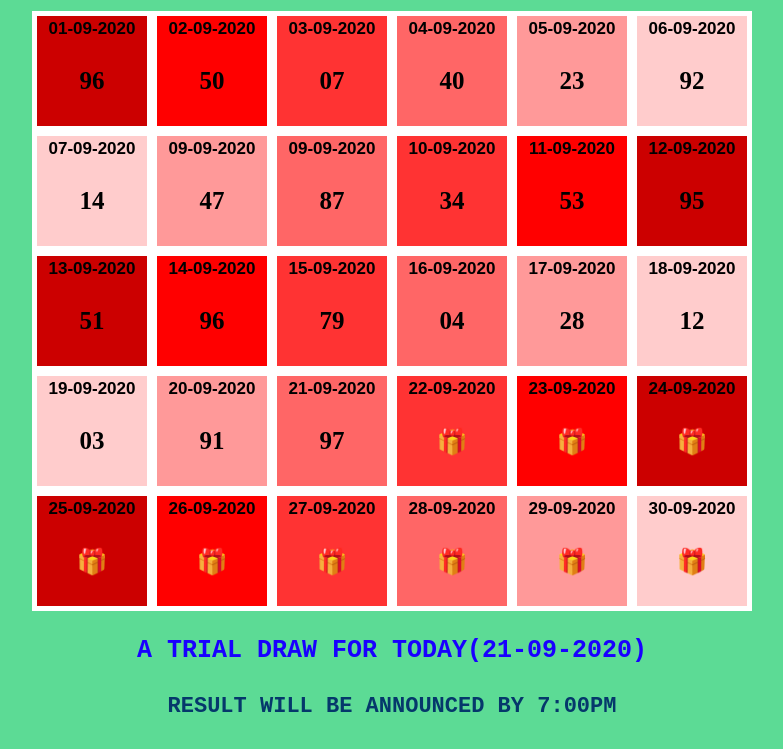
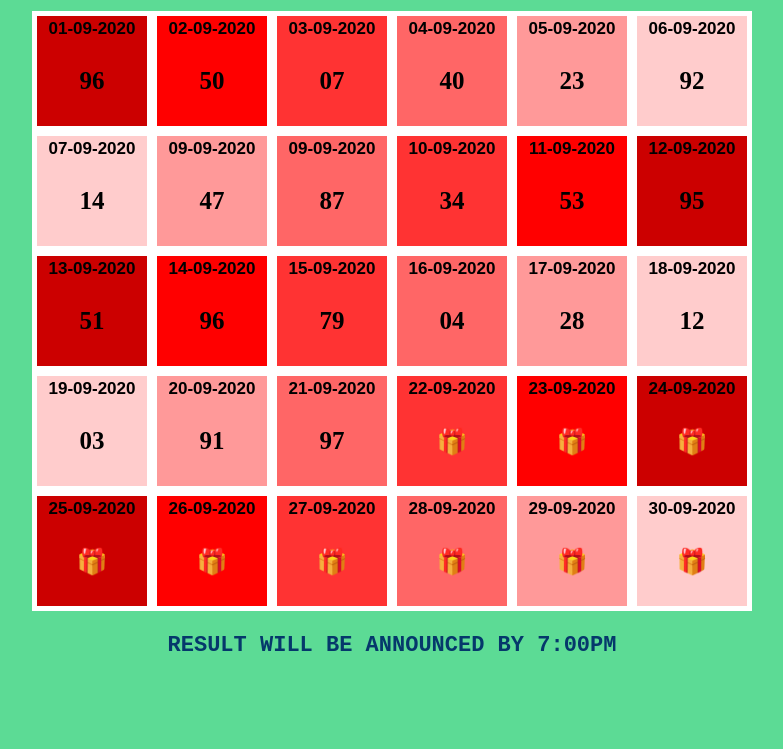
Before and after one commit to devepers/darkloardsarmy, a plain HTML site: page index.html in a window 1280 px wide. Shown: the part 113-862 px from the top of the page, without its empty margins (248-1031 px from the left). After the commit the page ends 800 px from the top, so only its background shows below. Drawn offline with Linux system fonts and the light colour scheme.

Commit message:
Update index.html

```diff
--- a/index.html
+++ b/index.html
@@ -206,21 +206,6 @@
     </div>
     <h3
       style="
-        color: rgb(25, 0, 255);
-        font-size: 25px;
-        text-align: center;
-        font-family: monospace;
-      "
-    >
-      A TRIAL DRAW FOR TODAY(21-09-2020)
-    </h3>
-    <style>
-      div.box {
-        text-align: center;
-      }
-    </style>
-    <h4
-      style="
         color: #05386b;
         font-size: 22px;
         text-align: center;
@@ -228,11 +213,6 @@
       "
     >
       RESULT WILL BE ANNOUNCED BY 7:00PM
-    </h4>
-    <style>
-      div.box {
-        text-align: center;
-      }
-    </style>
+    </h3>
   </body>
 </html>
```
